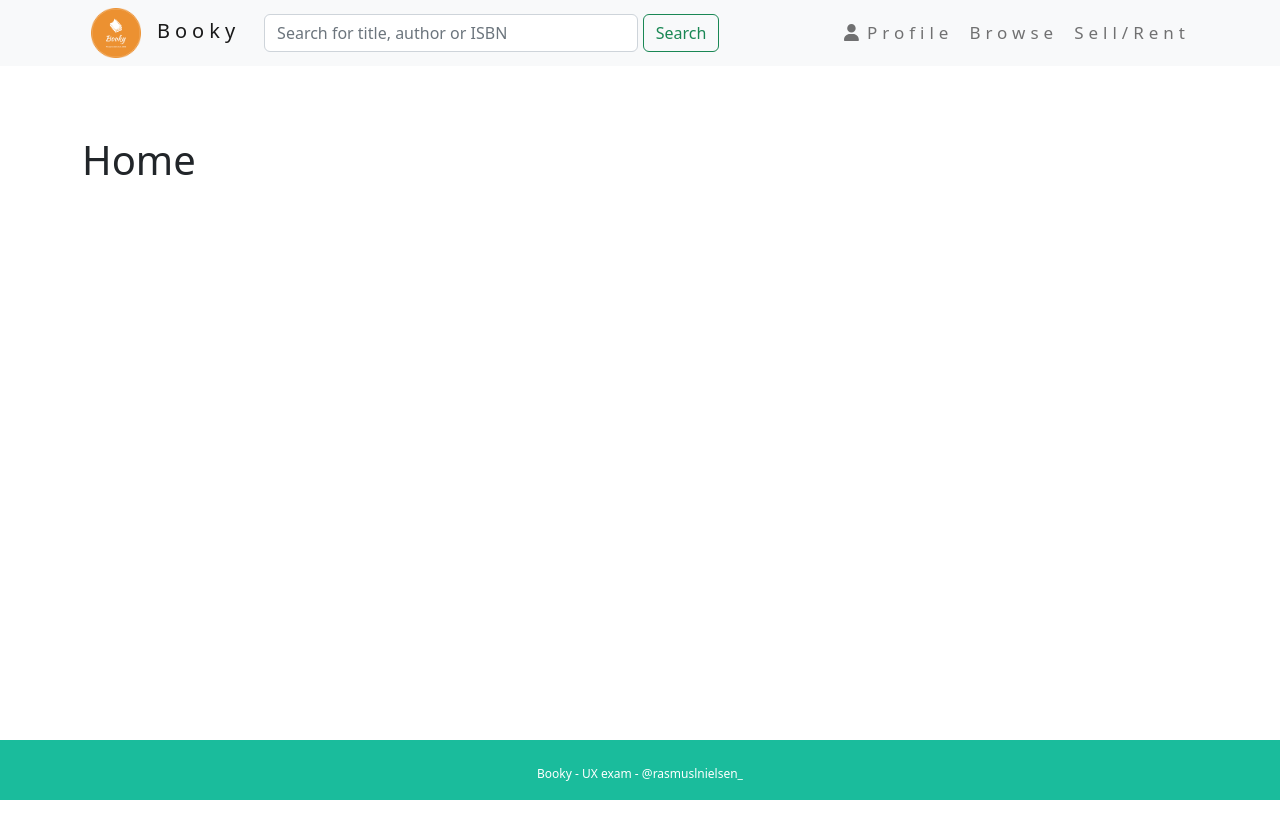
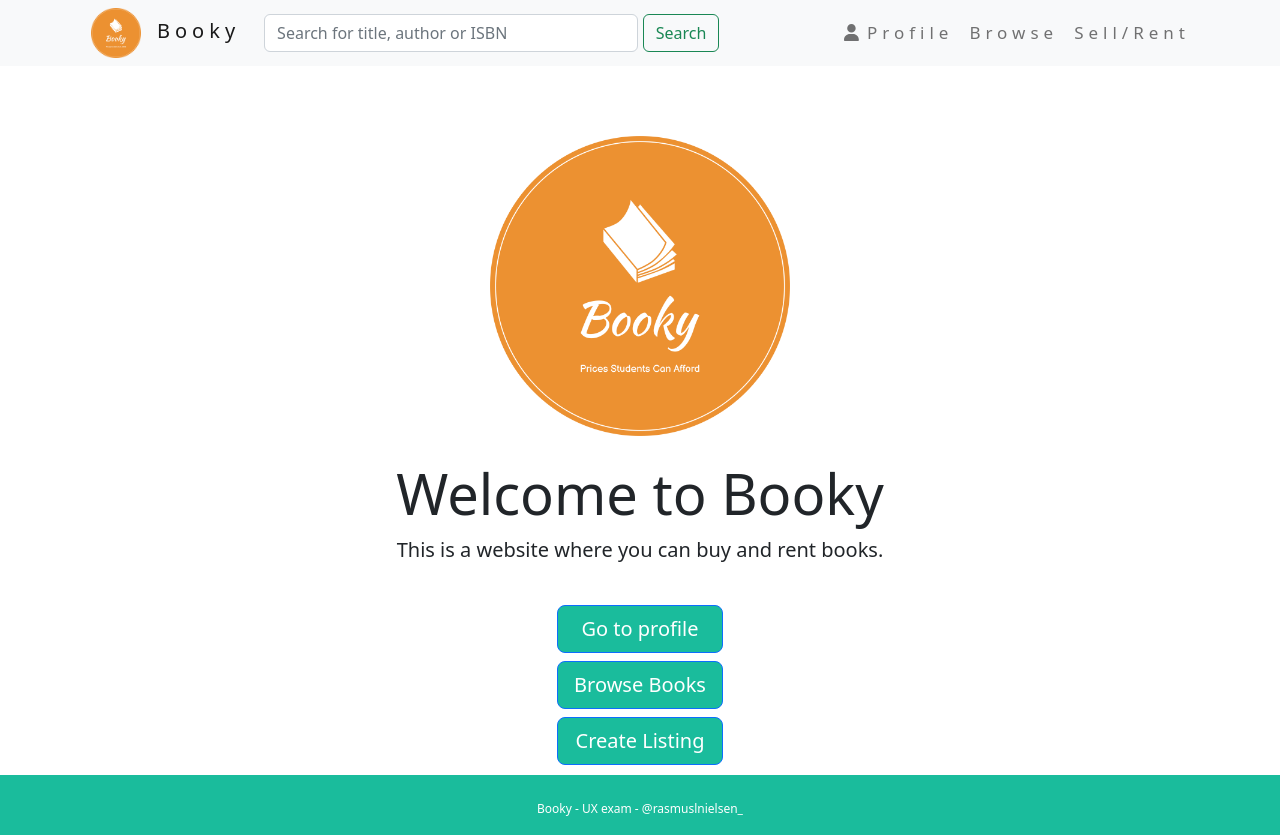
Before and after one commit to Noerklit/booky, a React (Create React App) app in the folder client/: page / in a window 1280 px wide. Before the commit the page ends 800 px from the top, so only its background shows below. Built offline with nearby package versions, Linux system fonts and the light colour scheme.

Commit message:
Added a landingpage

```diff
--- /dev/null
+++ b/client/src/components/Landingpage.jsx
@@ -0,0 +1,56 @@
+import React from "react";
+import { MDBBtn, MDBContainer, MDBIcon } from "mdb-react-ui-kit";
+
+function handleProfileChange() {
+  window.location.replace('/profile');
+}
+
+function handleBrowseChange() {
+  window.location.replace('/browse');
+}
+
+function handleListingChange() {
+  window.location.replace('/upload');
+}
+
+function LandingPage() {
+  return (
+    <MDBContainer
+        fluid
+        className="d-flex flex-column align-items-center justify-content-center bg-image py-0"
+    >
+      <div className="text-center">
+        <img src="/images/booky-logo.png" alt="Logo" className="logo" style={{ maxWidth: "300px" }}/>
+        <h1 className="display-4 mt-4">Welcome to Booky</h1>
+        <p className="lead">
+          This is a website where you can buy and rent books.
+        </p>
+      </div>
+      <div className="d-flex flex-column align-items-center mt-4">
+      <MDBBtn
+        className="w-100 mb-2 btn-rounded btn-lg gradient-custom-1"
+        style={{ backgroundColor: "#1abc9c", color: "#fff", maxWidth: "169.38px", maxHeight: "48px"}}
+        onClick={handleProfileChange}
+        >
+          Go to profile
+        </MDBBtn>
+        <MDBBtn
+            className="w-100 mb-2 btn-rounded btn-lg gradient-custom-2"
+            style={{ backgroundColor: "#1abc9c", color: "#fff", maxWidth: "169.38px", maxHeight: "48px"}}
+            onClick={handleBrowseChange}
+        >
+          Browse Books
+        </MDBBtn>
+        <MDBBtn
+            className="w-100 btn-rounded btn-lg gradient-custom-3"
+            style={{ backgroundColor: "#1abc9c", color: "#fff", maxWidth: "169.38px", maxHeight: "48px"}}
+            onClick={handleListingChange}
+        >
+          Create Listing
+        </MDBBtn>
+      </div>
+    </MDBContainer>
+  );
+}
+
+export default LandingPage;
--- a/client/src/views/Home.jsx
+++ b/client/src/views/Home.jsx
@@ -1,11 +1,12 @@
 import React from 'react'
+import Homepage from "../components/Landingpage";
 
 
 function Home() {
 
   return (
     <div className="container-sm container-fluid">
-      <h1>Home</h1>
+      <Homepage/>
     </div>
   );
 }
```
